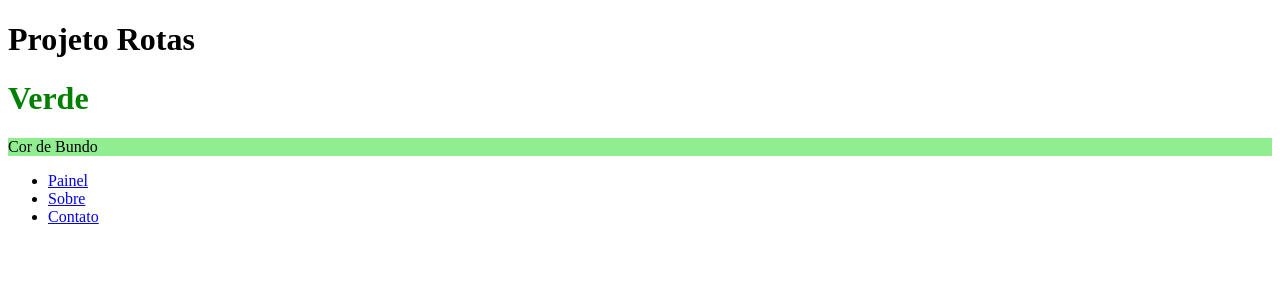
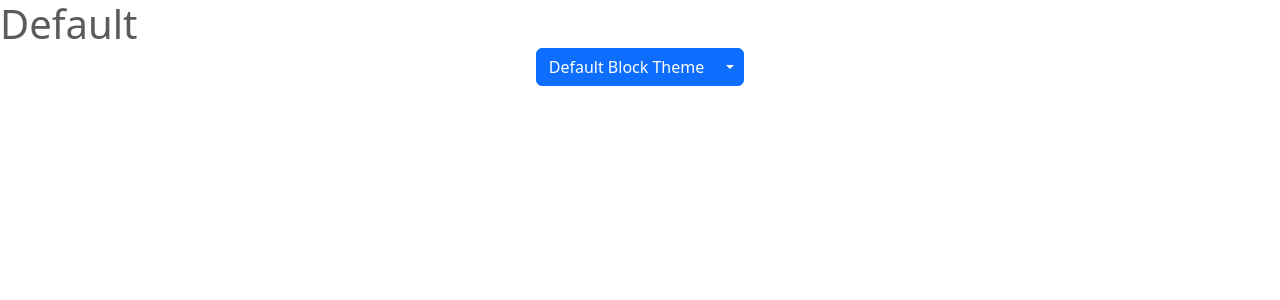
Before and after one commit to dieissonmartins/pitolo-reactjs, a React app: page /bootstrap in a window 1280 px wide. Shown: the top 300 px of the page. Built offline with nearby package versions, Linux system fonts and the light colour scheme.

Commit message:
instalado bootstrapp

```diff
--- /dev/null
+++ b/BootstrapTest.js
@@ -0,0 +1,10 @@
+import React from 'react'
+import { SplitButton, Dropdown } from 'bootstrap';
+
+class BootstrapTest extends React.Component {
+    render() {
+        return <h1>Bootstrap Test</h1>
+    }
+}
+
+export default BootstrapTest
--- a/Main.js
+++ b/Main.js
@@ -1,3 +1,4 @@
+import 'bootstrap/dist/css/bootstrap.min.css';
 import React from 'react';
 import ReactDOM from 'react-dom/client';
 import {BrowserRouter as Router, Link, Routes, Route, NavLink} from 'react-router-dom';
@@ -5,6 +6,8 @@ import App from './App';
 import About from './About';
 import Contact from './Contact';
 import Notfound from "./notfound";
+import BootstrapTest from "./BootstrapTest";
+import ThemeSwitcher from "./ThemeSwitcher";
 
 const routing = (
     <Router>
@@ -28,11 +31,17 @@ const routing = (
                         Contato
                     </NavLink>
                 </li>
+                <li>
+                    <NavLink to="/bootstrap" exact activeStyle={{color: 'red'}}>
+                        Bootstrap
+                    </NavLink>
+                </li>
             </ul>
             <Routes>
                 <Route path="/" element={<App/>}/>
                 <Route path="/about" element={<About/>}/>
                 <Route path="/contact" element={<Contact/>}/>
+                <Route path="/bootstrap" element={<BootstrapTest/>}/>
                 <Route component={Notfound} />
             </Routes>
         </div>
@@ -40,4 +49,4 @@ const routing = (
 );
 
 const root = ReactDOM.createRoot(document.getElementById('app'));
-root.render(routing);
+root.render(<ThemeSwitcher />, routing);
--- /dev/null
+++ b/ThemeSwitcher.js
@@ -0,0 +1,52 @@
+import React, { Component } from 'react';
+import { SplitButton, Dropdown } from 'react-bootstrap';
+
+class ThemeSwitcher extends Component {
+
+    state = { theme: null }
+
+    chooseTheme = (theme, evt) => {
+        evt.preventDefault();
+        if (theme.toLowerCase() === 'reset') { theme = null }
+        this.setState({ theme });
+    }
+
+    render() {
+        const { theme } = this.state;
+        const themeClass = theme ? theme.toLowerCase() : 'default';
+
+        const parentContainerStyles = {
+            position: 'absolute',
+            height: '100%',
+            width: '100%',
+            display: 'table'
+        };
+
+        const subContainerStyles = {
+            position: 'relative',
+            height: '100%',
+            width: '100%',
+            display: 'table-cell',
+        };
+
+        return (
+            <div style={parentContainerStyles}>
+                <div style={subContainerStyles}>
+
+                    <span className={`h1 center-block text-center text-${theme ? themeClass : 'muted'}`} style={{ marginBottom: 25 }}>{theme || 'Default'}</span>
+
+                    <div className="center-block text-center">
+                        <SplitButton bsSize="large" bsStyle={themeClass} title={`${theme || 'Default Block'} Theme`}>
+                            <Dropdown.Item eventKey="Primary Block" onSelect={this.chooseTheme}>Primary Theme</Dropdown.Item>
+                            <Dropdown.Item eventKey="Danger Block" onSelect={this.chooseTheme}>Danger Theme</Dropdown.Item>
+                            <Dropdown.Item eventKey="Success Block" onSelect={this.chooseTheme}>Success Theme</Dropdown.Item>
+                            <Dropdown.Item divider />
+                            <Dropdown.Item eventKey="Reset Block" onSelect={this.chooseTheme}>Default Theme</Dropdown.Item>
+                        </SplitButton>
+                    </div>
+                </div>
+            </div>
+        );
+    }
+}
+export default ThemeSwitcher;
--- a/webpack.config.js
+++ b/webpack.config.js
@@ -19,6 +19,10 @@ module.exports = {
                 use: {
                     loader: "babel-loader",
                 }
+            },
+            {
+                test: /\.css$/i,
+                use: ['style-loader', 'css-loader'],
             }
         ]
     },
```
Also changed, not shown: package.json (+6 -1 lines), 1 other file (tests, documents, lock files or other folders).
